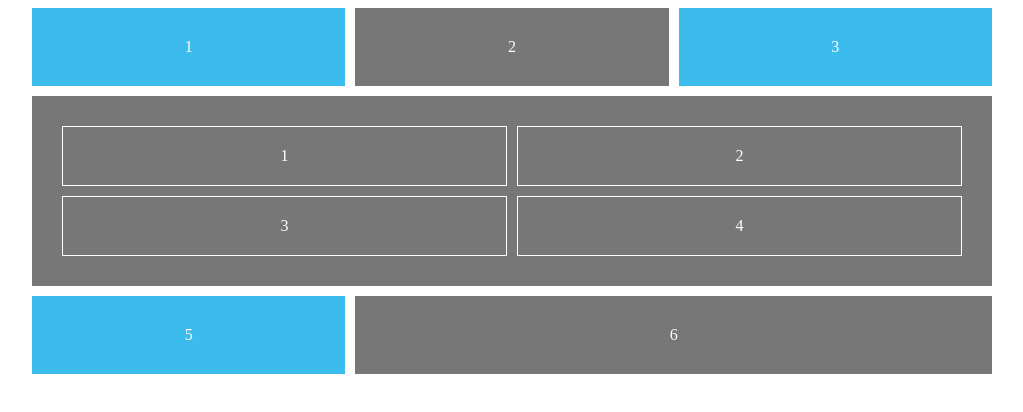
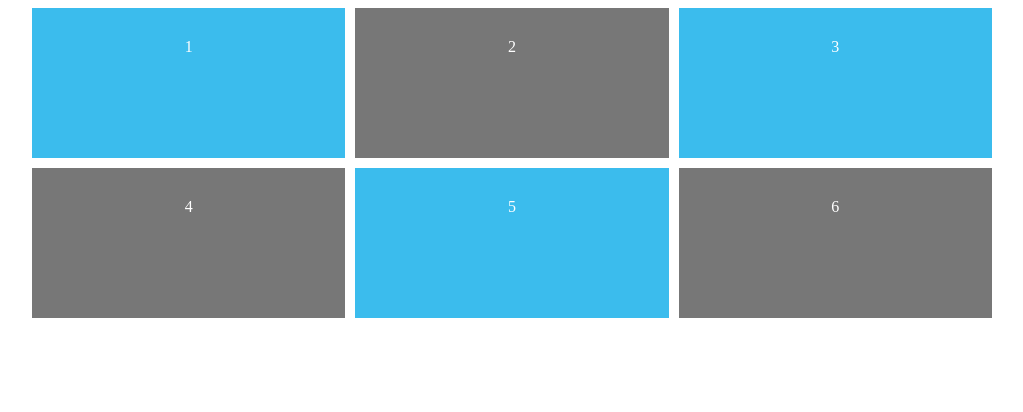
Before and after one commit to The21stKuruno/learn-css-grid, a plain HTML site: page index.html in a window 1280 px wide. Shown: the whole page, without its empty margins (128-1151 px from the left). Drawn offline with Linux system fonts and the light colour scheme.

```diff
--- a/index.html
+++ b/index.html
@@ -14,6 +14,7 @@
     .content {
       display: grid;
       grid-template-columns: repeat(3, 1fr);
+      grid-auto-rows: minmax(150px, auto);
       grid-gap: 10px;
       margin: 0 auto;
       max-width: 960px;
@@ -25,20 +26,6 @@
     .content div:nth-child(even) {
       background: #777;
     }
-    .six {
-      grid-column: 2 / 4;
-    }
-    .nested {
-      display: grid;
-      grid-template-columns: repeat(2, 1fr);
-      grid-column: span 3;
-      grid-gap: 10px;
-    }
-    p {
-      border: 1px solid #fff;
-      margin: 0;
-      padding: 20px;
-    }
   </style>
 </head>
 <body>
@@ -46,14 +33,9 @@
     <div class="">1</div>
     <div class="">2</div>
     <div class="">3</div>
-    <div class="nested">
-      <p>1</p>
-      <p>2</p>
-      <p>3</p>
-      <p>4</p>
-    </div>
+    <div class="">4</div>
     <div class="">5</div>
-    <div class="six">6</div>
+    <div class="">6</div>
   </div>
   <!-- End of content -->
 </body>
```
